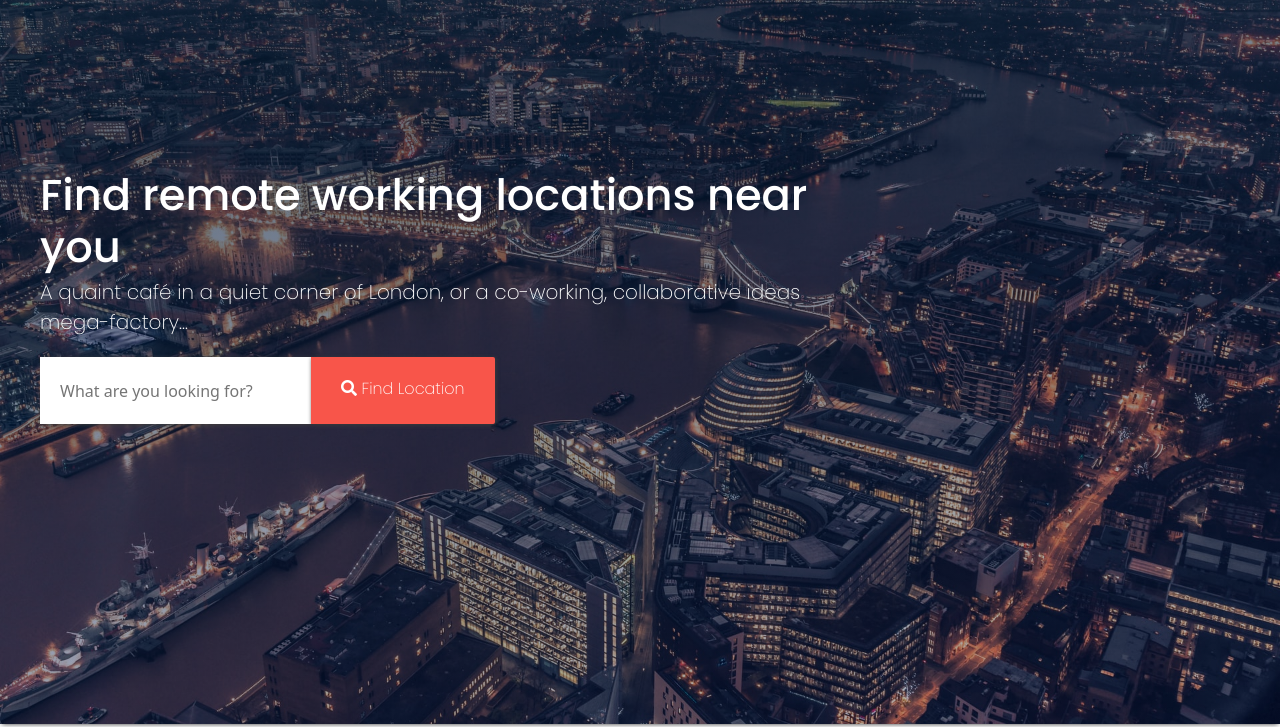
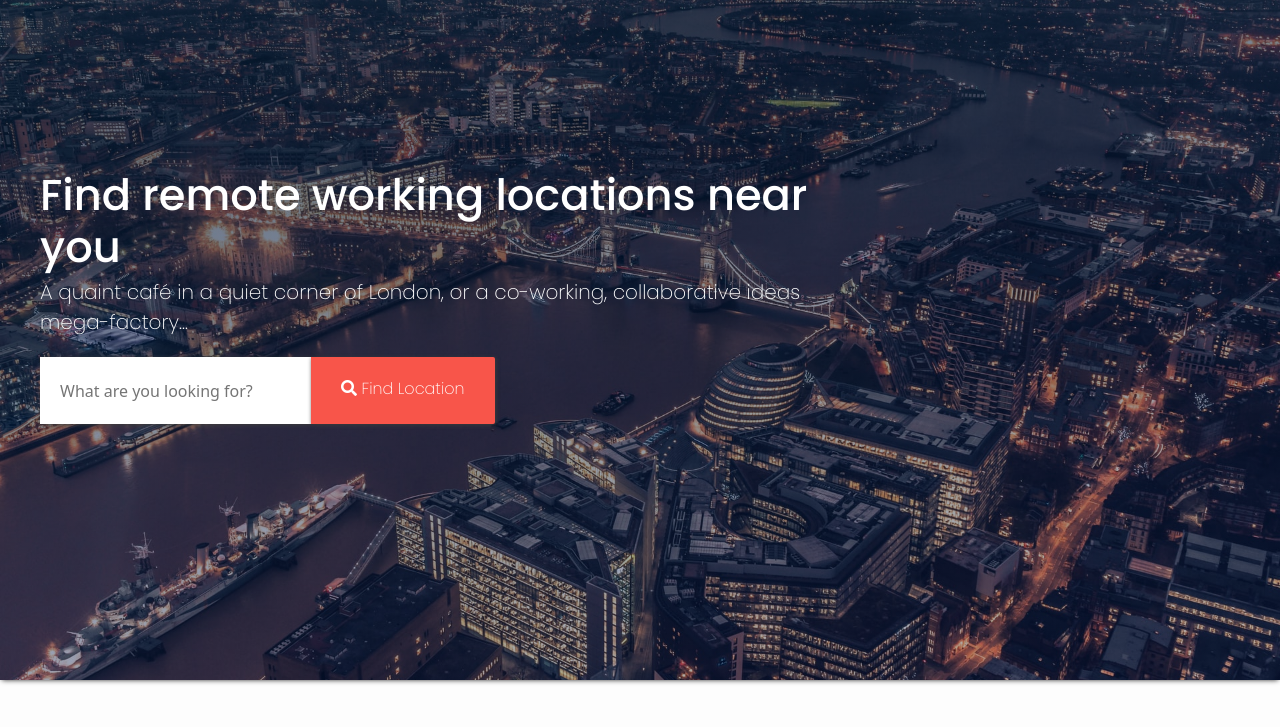
Before and after one commit to Code-Institute-Submissions/MS2-remoteworking-london, a plain HTML site: page index.html in a window 1280 px wide. Shown: the part 76-803 px from the top of the page. Drawn offline with nearby package versions, Linux system fonts and the light colour scheme; some packages are replaced by stand-ins of ours.

Commit message:
CSS tweaks to homepage header to remedy search input scrolling

```diff
--- a/assets/css/style.css
+++ b/assets/css/style.css
@@ -408,8 +408,8 @@ color: #fff;
     background-repeat: no-repeat;
     box-shadow: 0px 2px 5px -2px #2b2b2b;
     z-index: 2;
-    height: 100vh;
-    min-height: 100vh;
+    height: 100%;
+    min-height: min-content;
     position: relative;
 }
 
@@ -468,6 +468,7 @@ color: #fff;
     margin: auto;
     height: max-content;
     display: flex;
+    margin-bottom: 20%;
 }
 
 .home-section-hdr {
```
